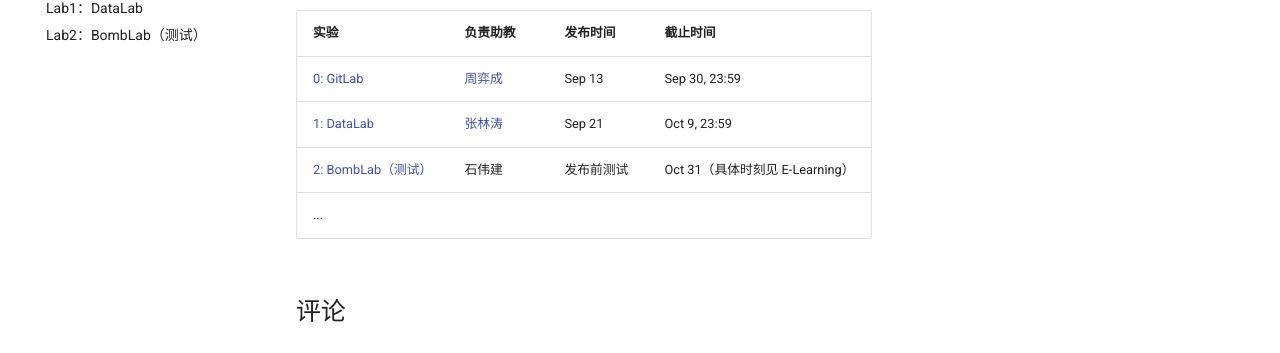
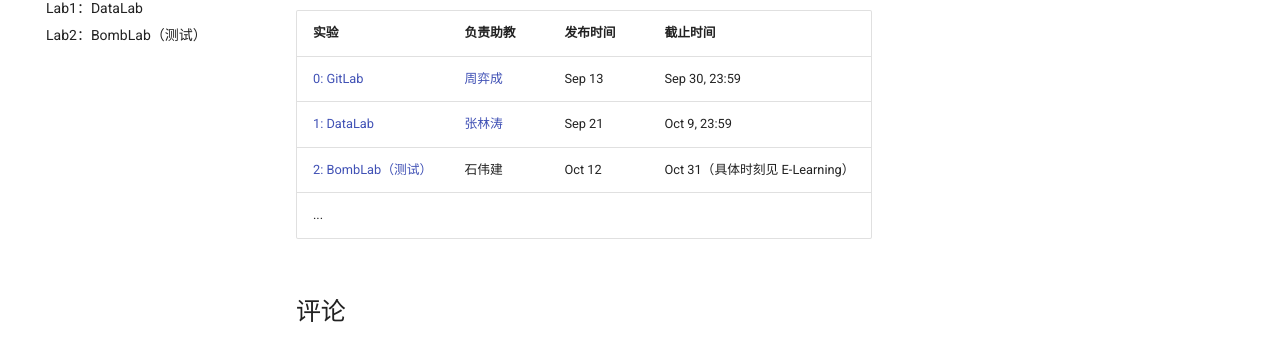
Before and after one commit to ICS-26Fall-FDU/ICS-26Fall-FDU.github.io, an MkDocs documentation site: the page built from docs/labs/index.md, in a window 1280 px wide. Shown: the part 259-612 px from the top of the page. Built offline with MkDocs 1.6.1 and Material for MkDocs 9.7.7, drawn with Linux system fonts in a browser that asks for light colours; comment, search, counter and statistics services are not loaded.

Commit message:
Set the BombLab publication date to October 12

```diff
--- a/docs/labs/index.md
+++ b/docs/labs/index.md
@@ -10,5 +10,5 @@
 |------|----------|----------| -------- |
 | [0: GitLab](./lab0-git-lab/) | [周弈成](mailto:yichengzhou23@m.fudan.edu.cn) | Sep 13 | Sep 30, 23:59 |
 | [1: DataLab](./lab1-data-lab/) | [张林涛](mailto:lintaozhang25@m.fudan.edu.cn) | Sep 21 | Oct 9, 23:59 |
-| [2: BombLab（测试）](lab2-bomblab.md) | 石伟建 | 发布前测试 | Oct 31（具体时刻见 E-Learning） |
+| [2: BombLab（测试）](lab2-bomblab.md) | 石伟建 | Oct 12 | Oct 31（具体时刻见 E-Learning） |
 | ... |
```
